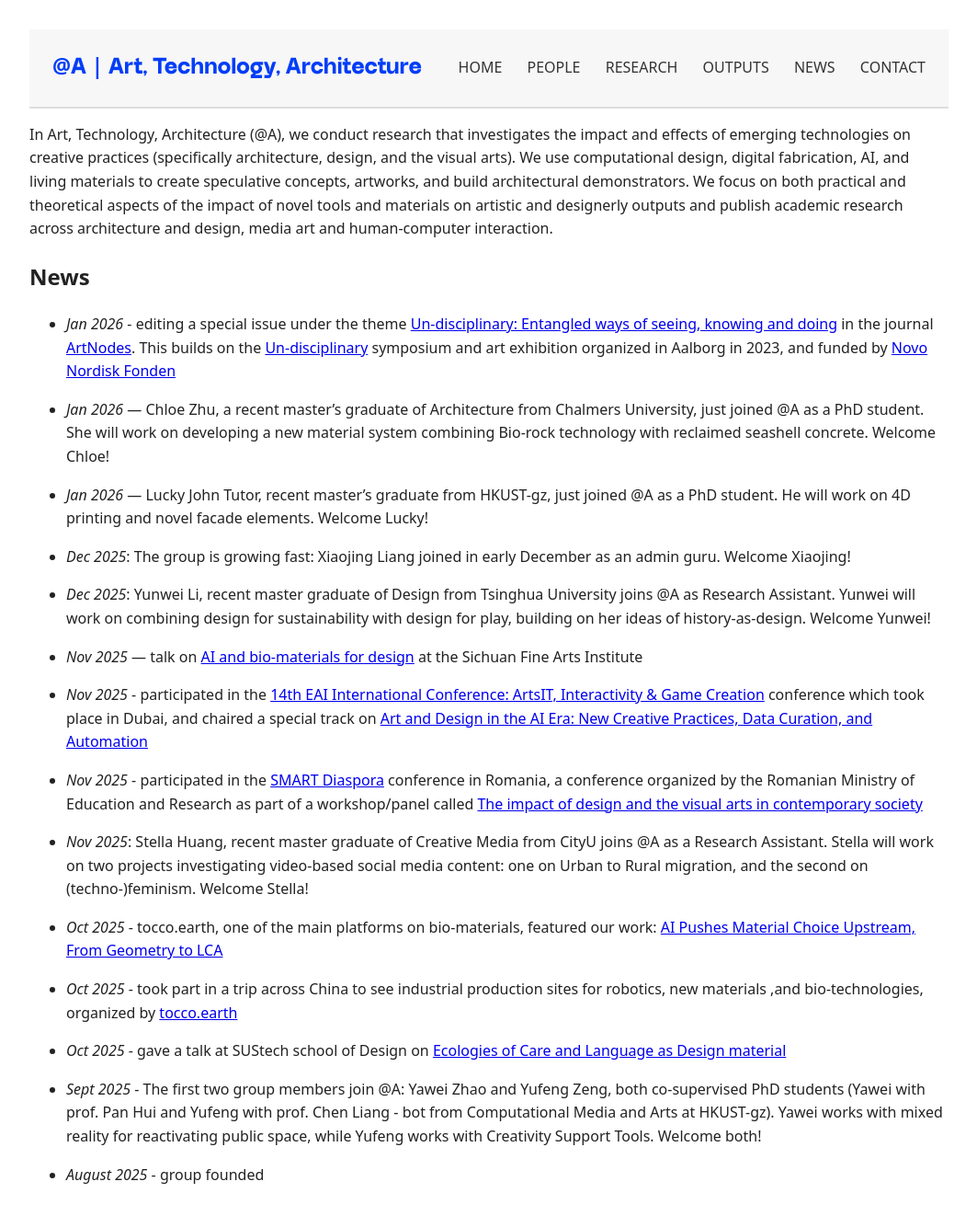
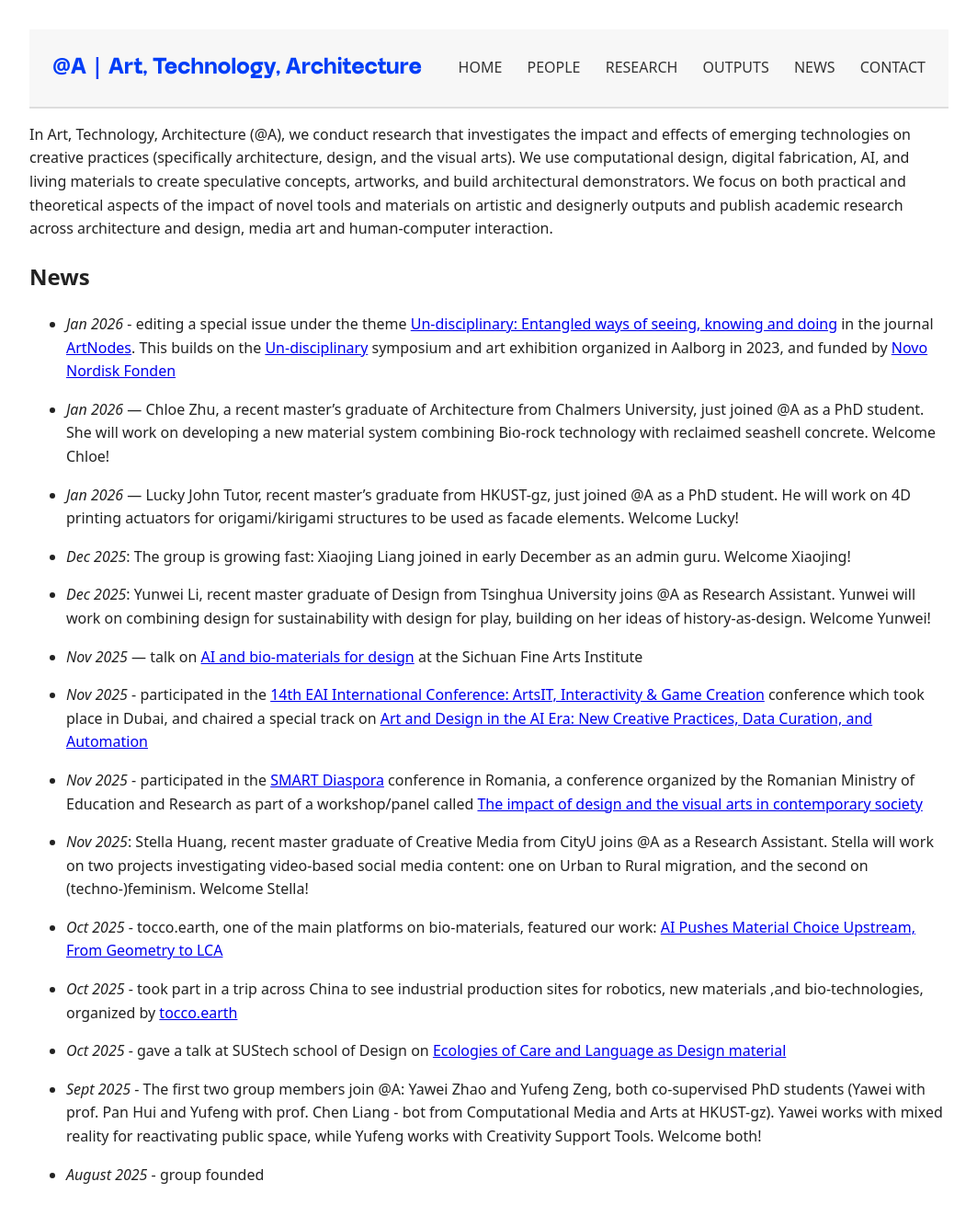
Before and after one commit to anqua/at-a, a Jekyll site: the page built from index.md, in a window 1280 px wide. Shown: the whole page at 92% size, without its empty margins (108-1171 px from the left). Built offline with Jekyll 4.4.1, drawn with Linux system fonts in a browser that asks for light colours; some web fonts are replaced.

Commit message:
Update index.md

```diff
--- a/index.md
+++ b/index.md
@@ -12,7 +12,7 @@ In Art, Technology, Architecture (@A), we conduct research that investigates the
 
 - *Jan 2026* — Chloe Zhu, a recent master's graduate of Architecture from Chalmers University, just joined @A as a PhD student. She will work on developing a new material system combining Bio-rock technology with reclaimed seashell concrete. Welcome Chloe!
 
-- *Jan 2026* — Lucky John Tutor, recent master's graduate from HKUST-gz, just joined @A as a PhD student. He will work on 4D printing and novel facade elements. Welcome Lucky!
+- *Jan 2026* — Lucky John Tutor, recent master's graduate from HKUST-gz, just joined @A as a PhD student. He will work on 4D printing actuators for origami/kirigami structures to be used as facade elements. Welcome Lucky!
 
 - *Dec 2025*: The group is growing fast: Xiaojing Liang joined in early December as an admin guru. Welcome Xiaojing!
 
```
